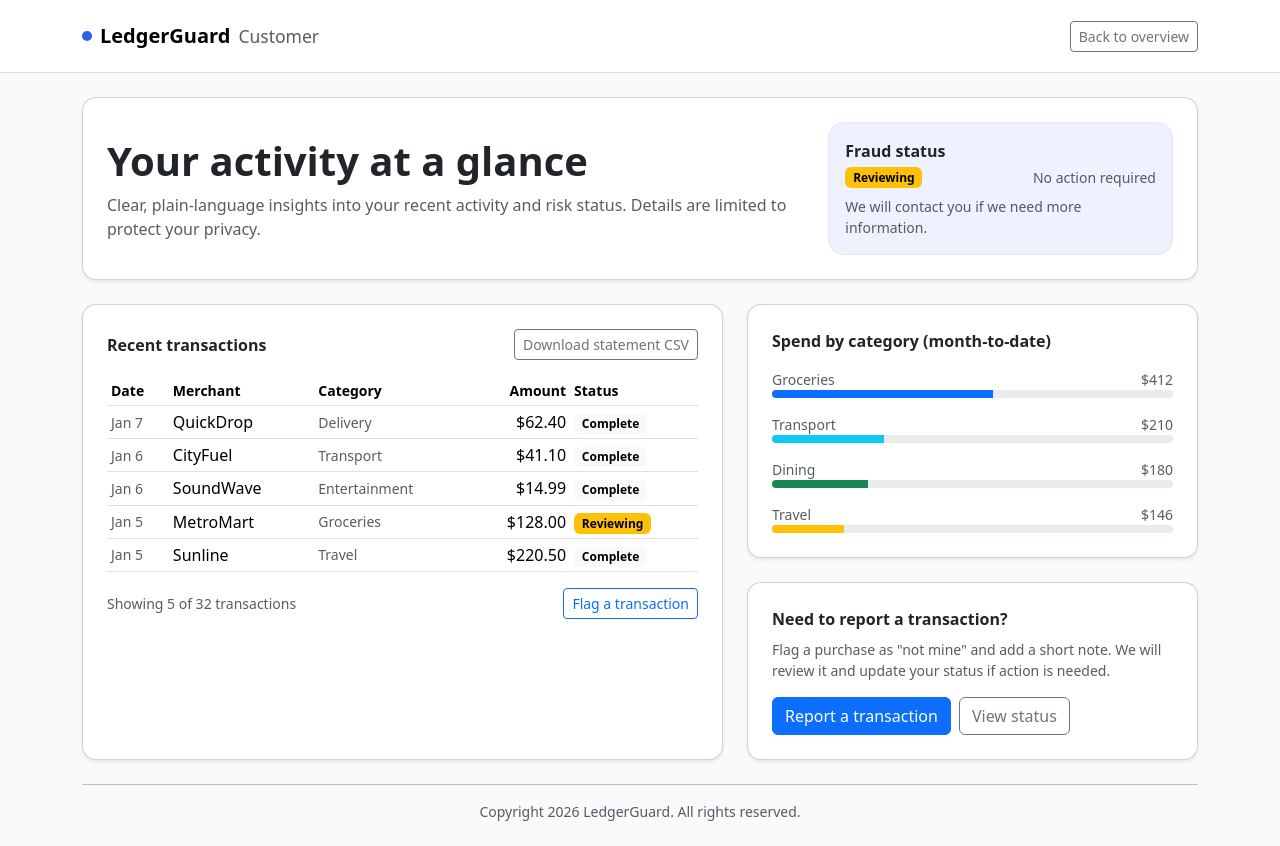
After one commit to AAdewunmi/Neo-Bank-Fraud-Detection-Project, a Django app: page /customer/ in a window 1280 px wide. The commit adds this page. Run offline with Django 5.2, Linux system fonts and the light colour scheme.

Commit message:
Implemented a separate customer-facing surface with its own templates, routing, and a smoke test.

```diff
--- /dev/null
+++ b/customer_site/templates/customer/base.html
@@ -0,0 +1,49 @@
+{% load static %}
+<!doctype html>
+<html lang="en">
+  <head>
+    <meta charset="utf-8">
+    <title>LedgerGuard Customer</title>
+    <meta name="viewport" content="width=device-width, initial-scale=1">
+    <link href="https://cdn.jsdelivr.net/npm/bootstrap@5.3.3/dist/css/bootstrap.min.css" rel="stylesheet">
+    <style>
+      :root {
+        --cs-bg: #f8fafc;
+        --cs-ink: #0f172a;
+        --cs-accent: #2563eb;
+      }
+      body { background: var(--cs-bg); color: var(--cs-ink); }
+      .card { border-radius: 14px; }
+      .brand-dot {
+        display: inline-block;
+        width: 10px;
+        height: 10px;
+        border-radius: 999px;
+        background: var(--cs-accent);
+        margin-right: 8px;
+      }
+      .soft-panel { background: #eef2ff; border: 1px solid #e2e8f0; }
+    </style>
+  </head>
+  <body>
+    <nav class="navbar navbar-light bg-white border-bottom">
+      <div class="container py-2">
+        <a class="navbar-brand d-flex align-items-center" href="/customer/">
+          <span class="brand-dot"></span>
+          <span class="fw-semibold">LedgerGuard</span>
+          <span class="ms-2 small text-muted">Customer</span>
+        </a>
+        <a class="btn btn-sm btn-outline-secondary" href="/">Back to overview</a>
+      </div>
+    </nav>
+
+    <main class="container my-4">
+      {% block content %}{% endblock %}
+    </main>
+
+    <footer class="container pb-4">
+      <hr class="my-3">
+      <div class="text-center text-muted small">Copyright 2026 LedgerGuard. All rights reserved.</div>
+    </footer>
+  </body>
+</html>
--- /dev/null
+++ b/customer_site/templates/customer/home.html
@@ -0,0 +1,156 @@
+{% extends "customer/base.html" %}
+
+{% block content %}
+<div class="row g-4">
+  <div class="col-12">
+    <div class="card shadow-sm">
+      <div class="card-body p-4">
+        <div class="row align-items-center g-3">
+          <div class="col-lg-8">
+            <h1 class="display-6 fw-semibold mb-2">Your activity at a glance</h1>
+            <p class="text-muted mb-0">
+              Clear, plain-language insights into your recent activity and risk status.
+              Details are limited to protect your privacy.
+            </p>
+          </div>
+          <div class="col-lg-4">
+            <div class="soft-panel rounded-4 p-3">
+              <div class="fw-semibold mb-1">Fraud status</div>
+              <div class="d-flex align-items-center justify-content-between">
+                <span class="badge text-bg-warning">Reviewing</span>
+                <span class="text-muted small">No action required</span>
+              </div>
+              <div class="text-muted small mt-2">
+                We will contact you if we need more information.
+              </div>
+            </div>
+          </div>
+        </div>
+      </div>
+    </div>
+  </div>
+
+  <div class="col-lg-7">
+    <div class="card shadow-sm h-100">
+      <div class="card-body p-4">
+        <div class="d-flex justify-content-between align-items-center mb-3">
+          <div class="fw-semibold">Recent transactions</div>
+          <button class="btn btn-sm btn-outline-secondary" type="button">Download statement CSV</button>
+        </div>
+        <div class="table-responsive">
+          <table class="table table-sm align-middle mb-3">
+            <thead>
+              <tr class="text-muted small">
+                <th scope="col">Date</th>
+                <th scope="col">Merchant</th>
+                <th scope="col">Category</th>
+                <th scope="col" class="text-end">Amount</th>
+                <th scope="col">Status</th>
+              </tr>
+            </thead>
+            <tbody>
+              <tr>
+                <td class="text-muted small">Jan 7</td>
+                <td>QuickDrop</td>
+                <td class="text-muted small">Delivery</td>
+                <td class="text-end">$62.40</td>
+                <td><span class="badge text-bg-light">Complete</span></td>
+              </tr>
+              <tr>
+                <td class="text-muted small">Jan 6</td>
+                <td>CityFuel</td>
+                <td class="text-muted small">Transport</td>
+                <td class="text-end">$41.10</td>
+                <td><span class="badge text-bg-light">Complete</span></td>
+              </tr>
+              <tr>
+                <td class="text-muted small">Jan 6</td>
+                <td>SoundWave</td>
+                <td class="text-muted small">Entertainment</td>
+                <td class="text-end">$14.99</td>
+                <td><span class="badge text-bg-light">Complete</span></td>
+              </tr>
+              <tr>
+                <td class="text-muted small">Jan 5</td>
+                <td>MetroMart</td>
+                <td class="text-muted small">Groceries</td>
+                <td class="text-end">$128.00</td>
+                <td><span class="badge text-bg-warning">Reviewing</span></td>
+              </tr>
+              <tr>
+                <td class="text-muted small">Jan 5</td>
+                <td>Sunline</td>
+                <td class="text-muted small">Travel</td>
+                <td class="text-end">$220.50</td>
+                <td><span class="badge text-bg-light">Complete</span></td>
+              </tr>
+            </tbody>
+          </table>
+        </div>
+        <div class="d-flex justify-content-between align-items-center">
+          <span class="text-muted small">Showing 5 of 32 transactions</span>
+          <button class="btn btn-sm btn-outline-primary" type="button">Flag a transaction</button>
+        </div>
+      </div>
+    </div>
+  </div>
+
+  <div class="col-lg-5">
+    <div class="card shadow-sm mb-4">
+      <div class="card-body p-4">
+        <div class="fw-semibold mb-3">Spend by category (month-to-date)</div>
+        <div class="mb-3">
+          <div class="d-flex justify-content-between">
+            <span class="text-muted small">Groceries</span>
+            <span class="text-muted small">$412</span>
+          </div>
+          <div class="progress" style="height: 8px;">
+            <div class="progress-bar" role="progressbar" style="width: 55%;"></div>
+          </div>
+        </div>
+        <div class="mb-3">
+          <div class="d-flex justify-content-between">
+            <span class="text-muted small">Transport</span>
+            <span class="text-muted small">$210</span>
+          </div>
+          <div class="progress" style="height: 8px;">
+            <div class="progress-bar bg-info" role="progressbar" style="width: 28%;"></div>
+          </div>
+        </div>
+        <div class="mb-3">
+          <div class="d-flex justify-content-between">
+            <span class="text-muted small">Dining</span>
+            <span class="text-muted small">$180</span>
+          </div>
+          <div class="progress" style="height: 8px;">
+            <div class="progress-bar bg-success" role="progressbar" style="width: 24%;"></div>
+          </div>
+        </div>
+        <div>
+          <div class="d-flex justify-content-between">
+            <span class="text-muted small">Travel</span>
+            <span class="text-muted small">$146</span>
+          </div>
+          <div class="progress" style="height: 8px;">
+            <div class="progress-bar bg-warning" role="progressbar" style="width: 18%;"></div>
+          </div>
+        </div>
+      </div>
+    </div>
+
+    <div class="card shadow-sm">
+      <div class="card-body p-4">
+        <div class="fw-semibold mb-2">Need to report a transaction?</div>
+        <p class="text-muted small mb-3">
+          Flag a purchase as "not mine" and add a short note. We will review it and
+          update your status if action is needed.
+        </p>
+        <div class="d-flex gap-2">
+          <button class="btn btn-primary" type="button">Report a transaction</button>
+          <button class="btn btn-outline-secondary" type="button">View status</button>
+        </div>
+      </div>
+    </div>
+  </div>
+</div>
+{% endblock %}
--- /dev/null
+++ b/customer_site/urls.py
@@ -0,0 +1,10 @@
+"""Customer site URL configuration."""
+
+from django.urls import path
+from customer_site import views
+
+app_name = "customer"
+
+urlpatterns = [
+    path("", views.home, name="home"),
+]
--- /dev/null
+++ b/customer_site/views.py
@@ -0,0 +1,9 @@
+"""Customer-facing views (read-only surface)."""
+
+from django.http import HttpRequest, HttpResponse
+from django.shortcuts import render
+
+
+def home(request: HttpRequest) -> HttpResponse:
+    """Render the customer landing page."""
+    return render(request, "customer/home.html")
--- a/dashboard/templates/dashboard/base.html
+++ b/dashboard/templates/dashboard/base.html
@@ -45,7 +45,7 @@
         <div id="navMain" class="collapse navbar-collapse">
           <ul class="navbar-nav me-auto mb-2 mb-lg-0">
             <li class="nav-item">
-              <a class="nav-link" href="/app/">Customer site</a>
+              <a class="nav-link" href="/customer/">Customer site</a>
             </li>
             {% if user.is_authenticated and user.is_staff %}
               <li class="nav-item">
--- a/neobank_site/settings.py
+++ b/neobank_site/settings.py
@@ -46,6 +46,7 @@ INSTALLED_APPS = [
     "django.contrib.messages",
     "django.contrib.staticfiles",
     "dashboard",
+    "customer_site",
 ]
 
 MIDDLEWARE = [
--- a/neobank_site/urls.py
+++ b/neobank_site/urls.py
@@ -11,6 +11,12 @@ urlpatterns = [
     # Public homepage
     path("", dashboard_views.public_home, name="public_home"),
 
+    # Customer site
+    path(
+        "customer/",
+        include(("customer_site.urls", "customer"), namespace="customer"),
+    ),
+
     # Dashboard (main app)
     path("ops/", dashboard_views.index, name="dashboard"),
     path("ops/", include(("dashboard.urls", "dashboard"), namespace="dashboard")),
```
Also changed, not shown: tests/test_platform_routing.py (+6 -0 lines), customer_site/__init__.py (added), model_registry.json.
